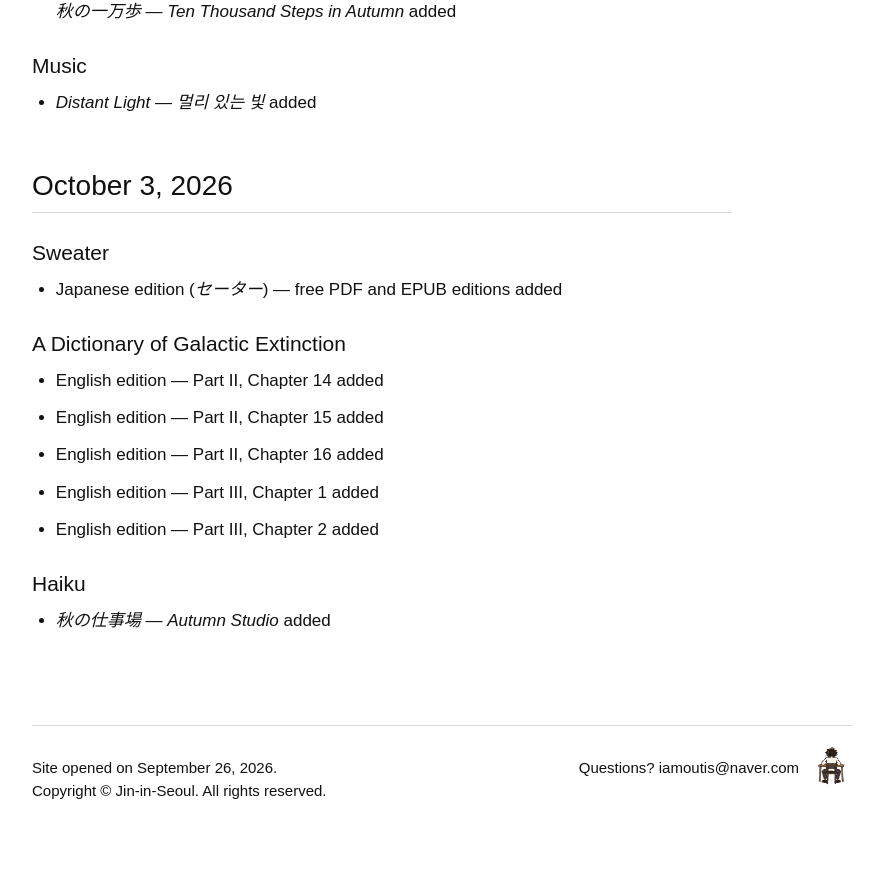
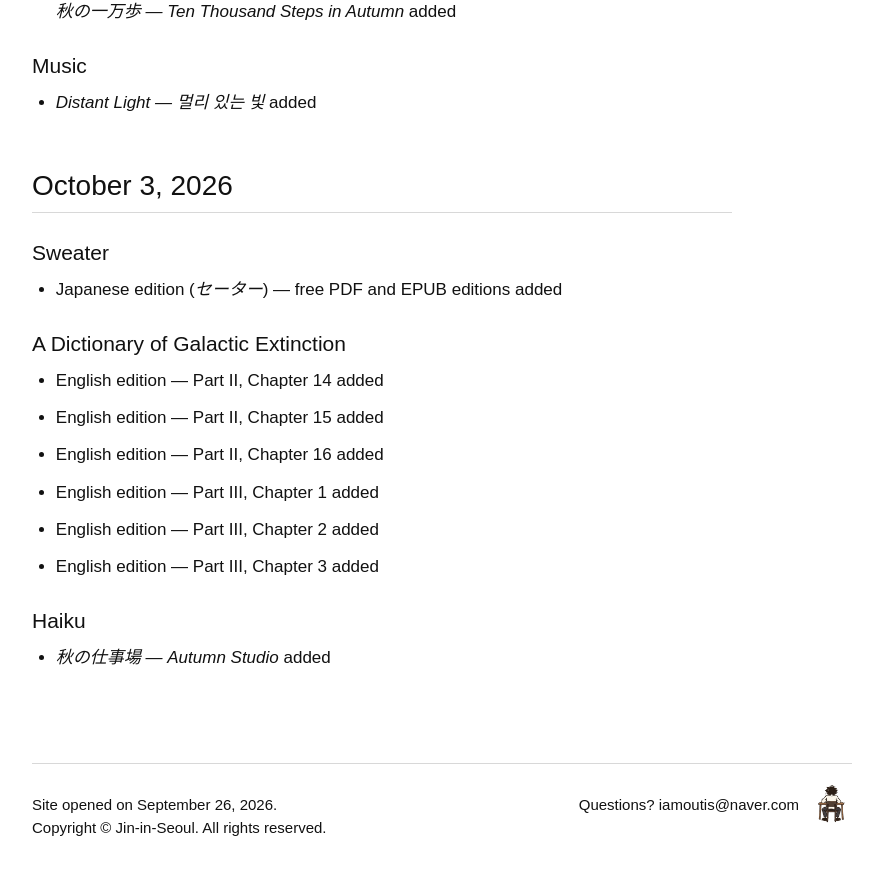
Before and after one commit to Jin-in-Seoul/Jin-in-Seoul, a Jekyll site: the page built from publication-log/index.html, in a window 1280 px wide and 900 px high, scrolled down 2913 px. Shown: the top 875 px of the window, without its empty margins (198-1074 px from the left). Built offline with Jekyll 4.4.1, drawn with Linux system fonts in a browser that asks for light colours.

Commit message:
Update publication log for English Part III chapter 3

```diff
--- a/publication-log/index.html
+++ b/publication-log/index.html
@@ -163,6 +163,7 @@
           <li>English edition — Part II, Chapter 16 added</li>
           <li>English edition — Part III, Chapter 1 added</li>
           <li>English edition — Part III, Chapter 2 added</li>
+          <li>English edition — Part III, Chapter 3 added</li>
         </ul>
 
         <h3>Haiku</h3>
```
